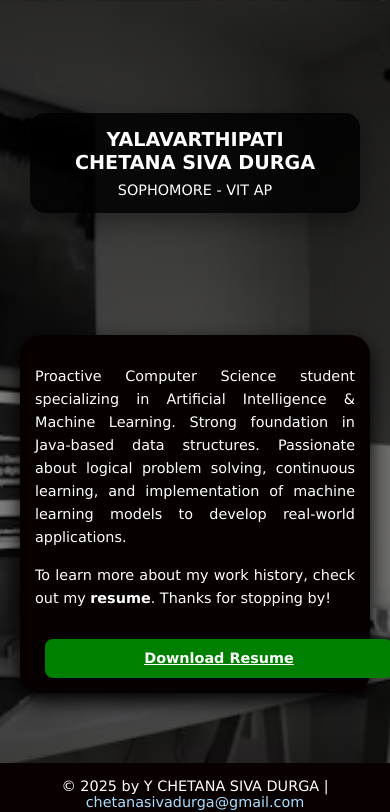
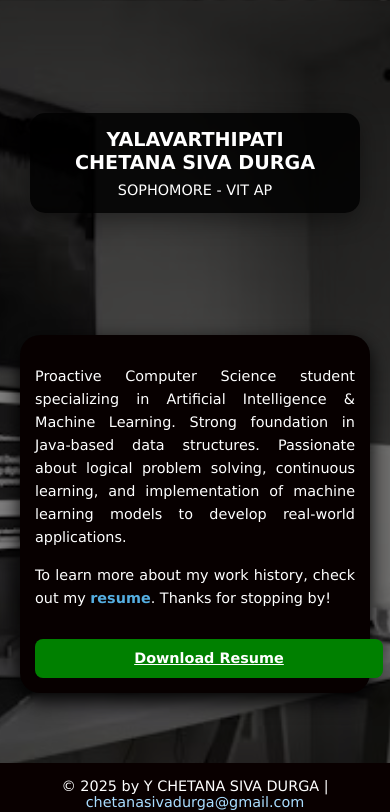
Before and after one commit to Chetana-Siva-Durga/MY-RESUME, a plain HTML site: page index.html in a window 390 px wide. Shown: the top 812 px of the page. Drawn offline with Linux system fonts and the light colour scheme.

Commit message:
Update style1.css

```diff
--- a/style1.css
+++ b/style1.css
@@ -106,7 +106,7 @@ body {
 }
 
 .r a.resume-link {
-  color: white;
+  color:  rgb(85, 174, 225);
   text-decoration: none;
 }
 
@@ -143,7 +143,8 @@ body {
     padding: 8px 14px;
     font-size: 0.85rem;
     border-radius: 8px;
-    margin-left: 10px;  /* move slightly to the left */
+    margin-left: 0px;
+    margin-right: 20px;/* move slightly to the left */
   }
 }
 
```
